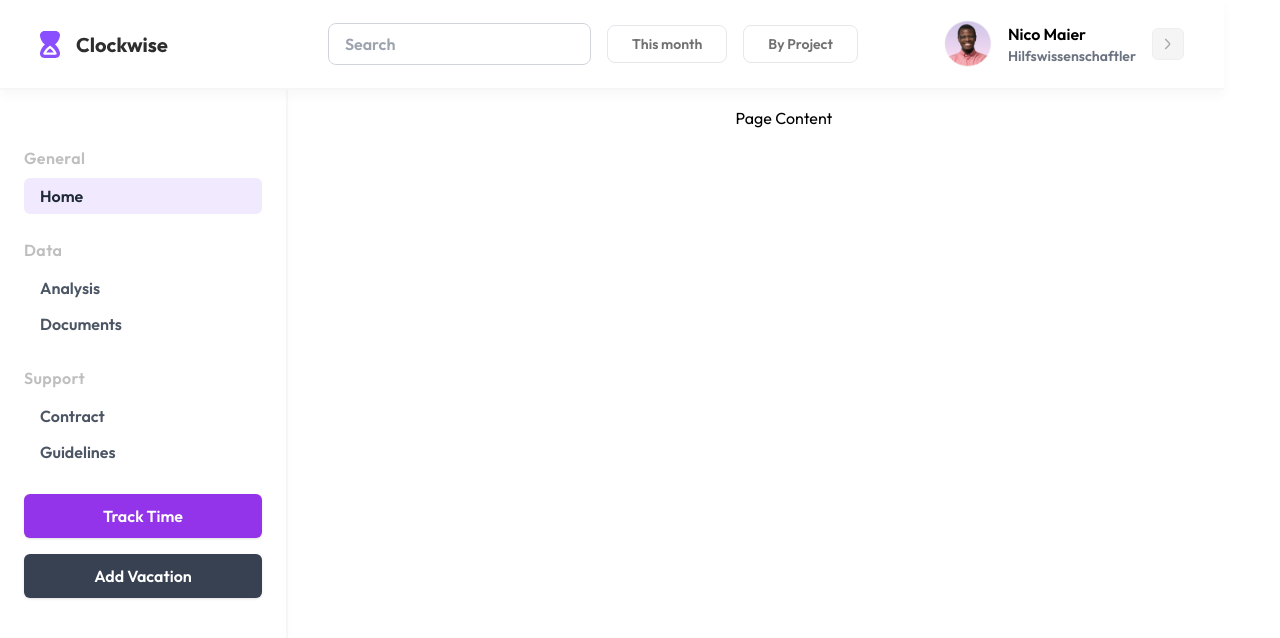
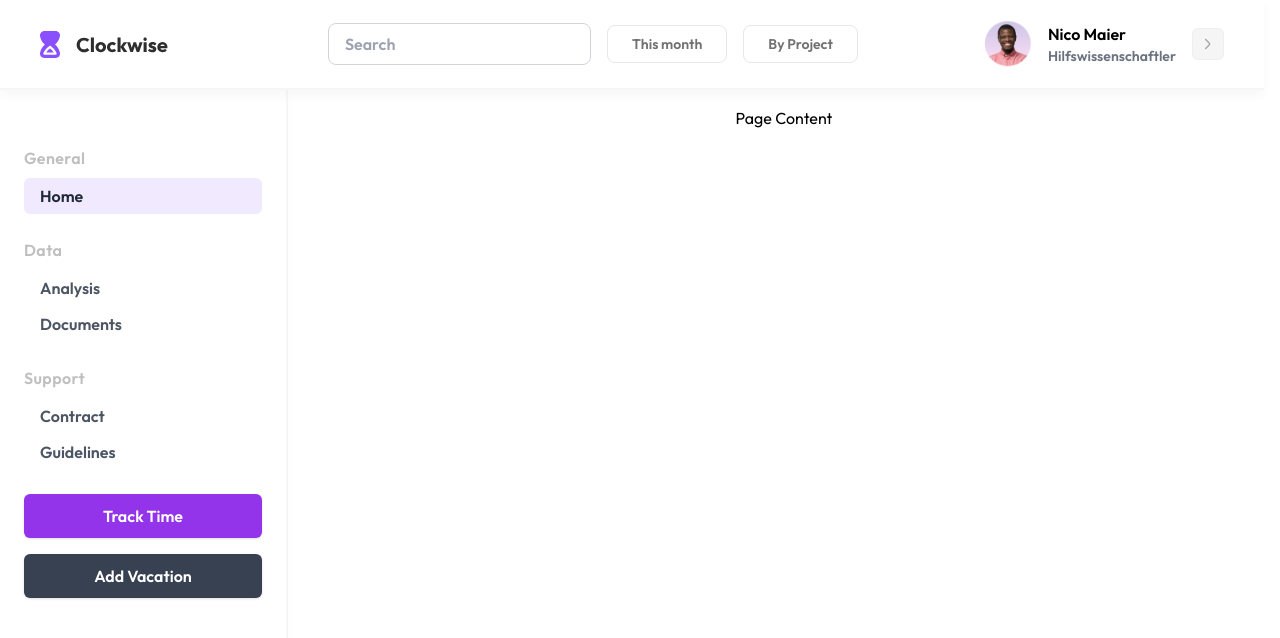
Before and after one commit to intuitive-robots/pse-ss24-timetrack, a React (Create React App) app in the folder frontend/: page / in a window 1280 px wide. Shown: the top 638 px of the page. Built offline with nearby package versions, Linux system fonts and the light colour scheme.

Commit message:
reduced profile margin

```diff
--- a/frontend/src/components/ProfileBar.tsx
+++ b/frontend/src/components/ProfileBar.tsx
@@ -26,7 +26,7 @@ interface ProfileBarProps {
  */
 const ProfileBar: React.FC<ProfileBarProps> = ({ name, role, imageUrl }: ProfileBarProps): React.ReactElement => {
     return (
-        <div className="bg-white flex items-center py-5 px-10 shadow-profilebar-shadow border-b-2.7 border-border-gray font-semibold mr-14">
+        <div className="bg-white flex items-center py-5 px-10 shadow-profilebar-shadow border-b-2.7 border-border-gray font-semibold mr-4">
             <div className="flex items-center space-x-4">
                 <img src={Logo} alt="Clockwise"  />
                 <div className="w-32"/>
```
